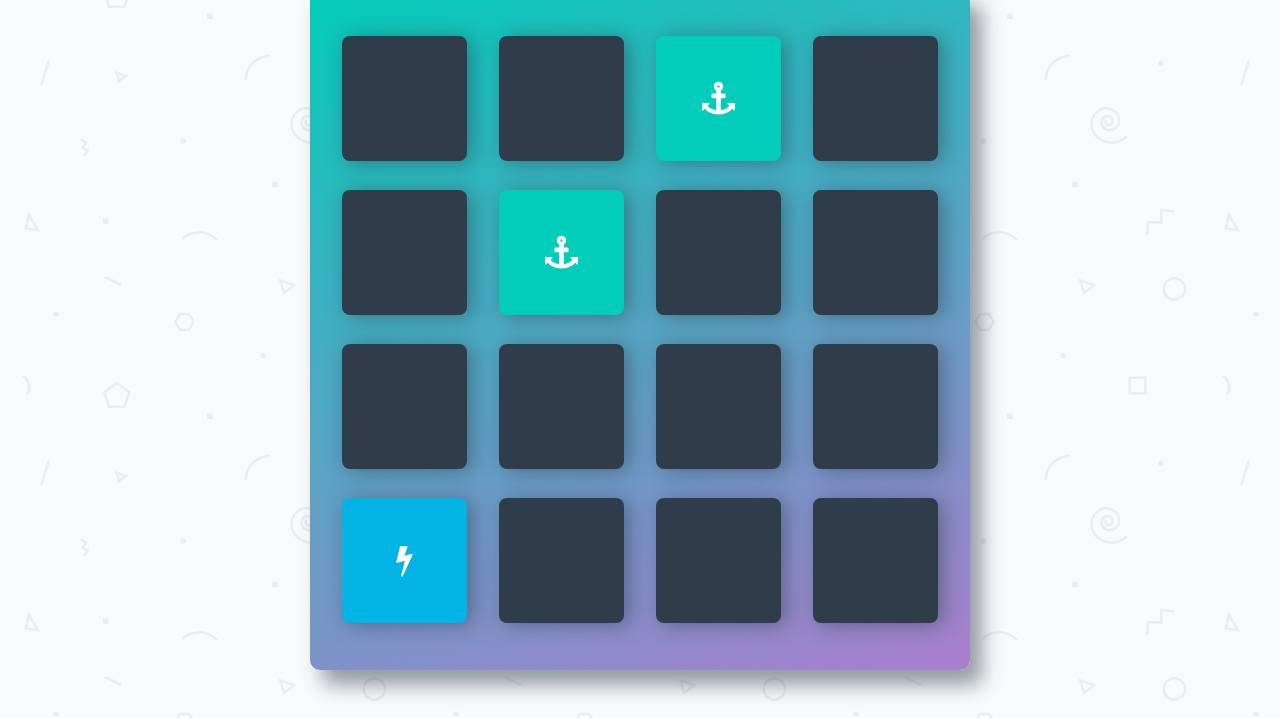
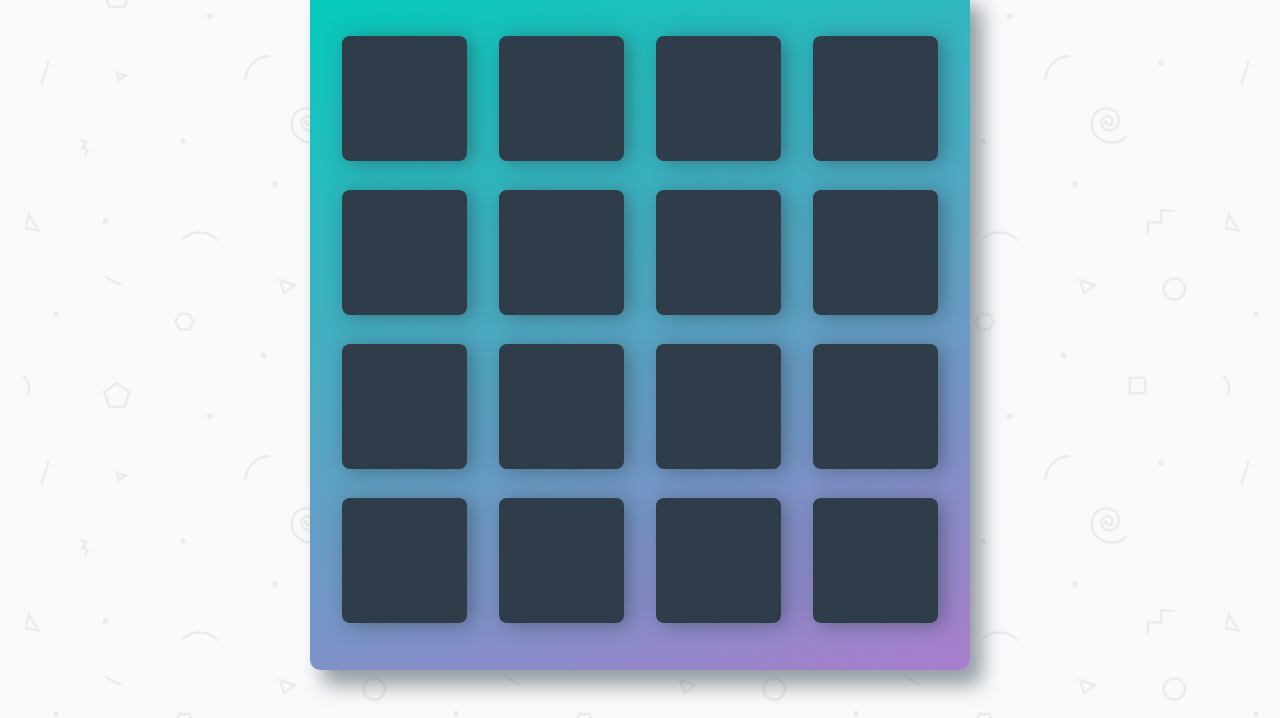
Before and after one commit to snunnington/fend-project-memory-game, a plain HTML site: page index.html in a window 1280 px wide. Shown: the part 144-862 px from the top of the page. Drawn offline with Linux system fonts and the light colour scheme; a web font is replaced by a local one.

Commit message:
Fixed initial card match and show.

```diff
--- a/index.html
+++ b/index.html
@@ -41,7 +41,7 @@
             <li class="card" type="plane">
                 <i class="fa fa-paper-plane-o"></i>
             </li>
-            <li class="card match" type="anchor">
+            <li class="card" type="anchor">
                 <i class="fa fa-anchor"></i>
             </li>
             <li class="card" type="bolt" >
@@ -50,7 +50,7 @@
             <li class="card" type="cube">
                 <i class="fa fa-cube"></i>
             </li>
-            <li class="card match" type="anchor">
+            <li class="card" type="anchor">
                 <i class="fa fa-anchor"></i>
             </li>
             <li class="card" type="leaf">
@@ -71,7 +71,7 @@
             <li class="card" type="bomb">
                 <i class="fa fa-bomb"></i>
             </li>
-            <li class="card open show" type="bolt">
+            <li class="card" type="bolt">
                 <i class="fa fa-bolt"></i>
             </li>
             <li class="card" type="bicycle">
--- a/js/app.js
+++ b/js/app.js
@@ -26,7 +26,6 @@ for (var i = 0; i < cards.length; i++){
 
 };
 
-//we have an existing OPENED card
 
 
 
```
